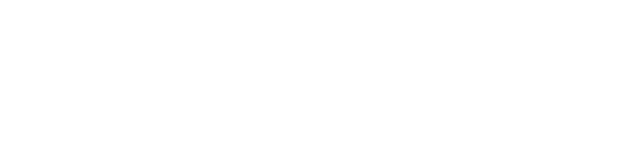
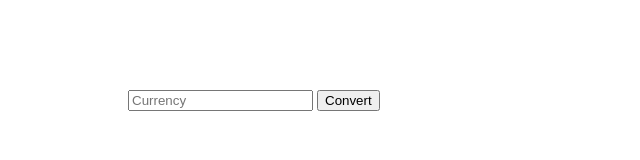
Before and after one commit to Chandadhika/Currency-Exchange, a plain HTML site: page index.html in a window 1280 px wide. Shown: the whole page, without its empty margins (0-640 px from the left). Drawn offline with Linux system fonts and the light colour scheme.

Commit message:
added input form submit

```diff
--- a/index.html
+++ b/index.html
@@ -3,9 +3,13 @@
 <head>
     <meta charset="UTF-8">
     <meta name="viewport" content="width=device-width, initial-scale=1.0">
-    <title>Document</title>
+    <title>Currency-Exchange</title>
+    <link rel="stylesheet" href="style.css">
 </head>
 <body>
-
+    <form>
+        <input type="text" id="currency" placeholder="Currency">
+        <input type="submit" value="Convert">
+    </form>
 </body>
 </html>
--- a/style.css
+++ b/style.css
@@ -0,0 +1,4 @@
+body {
+    width: 80%;
+    margin: 7% auto;
+}
```
